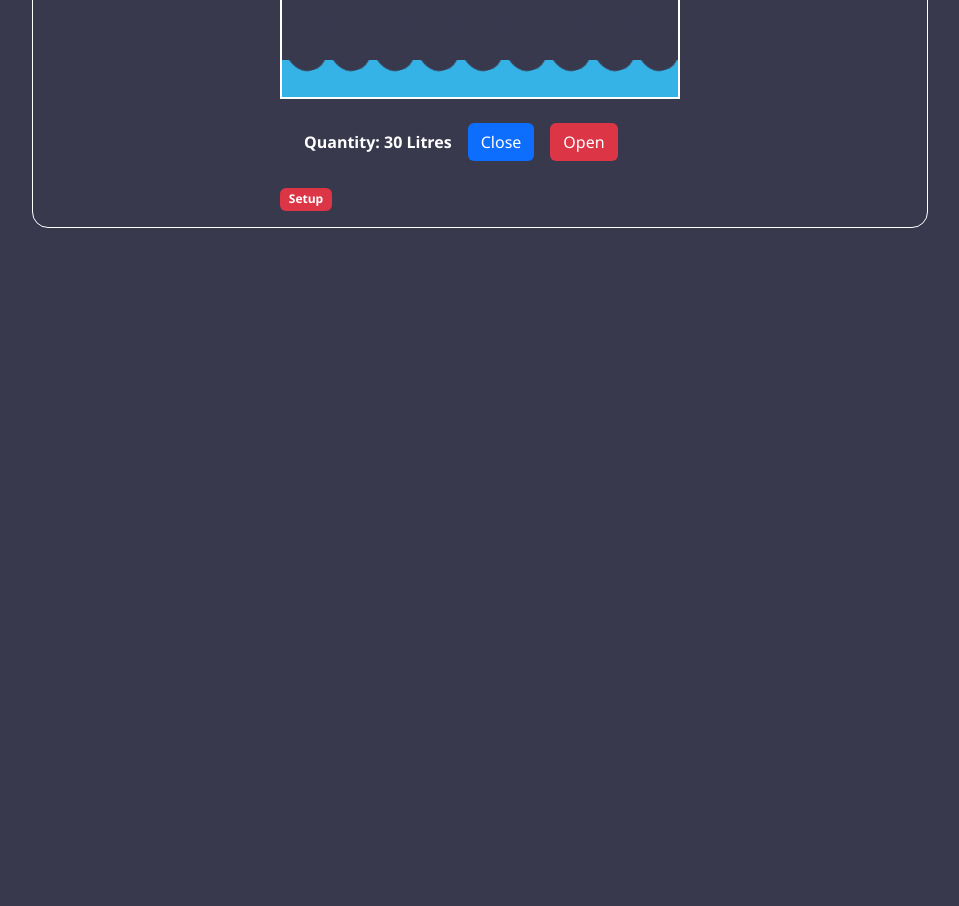
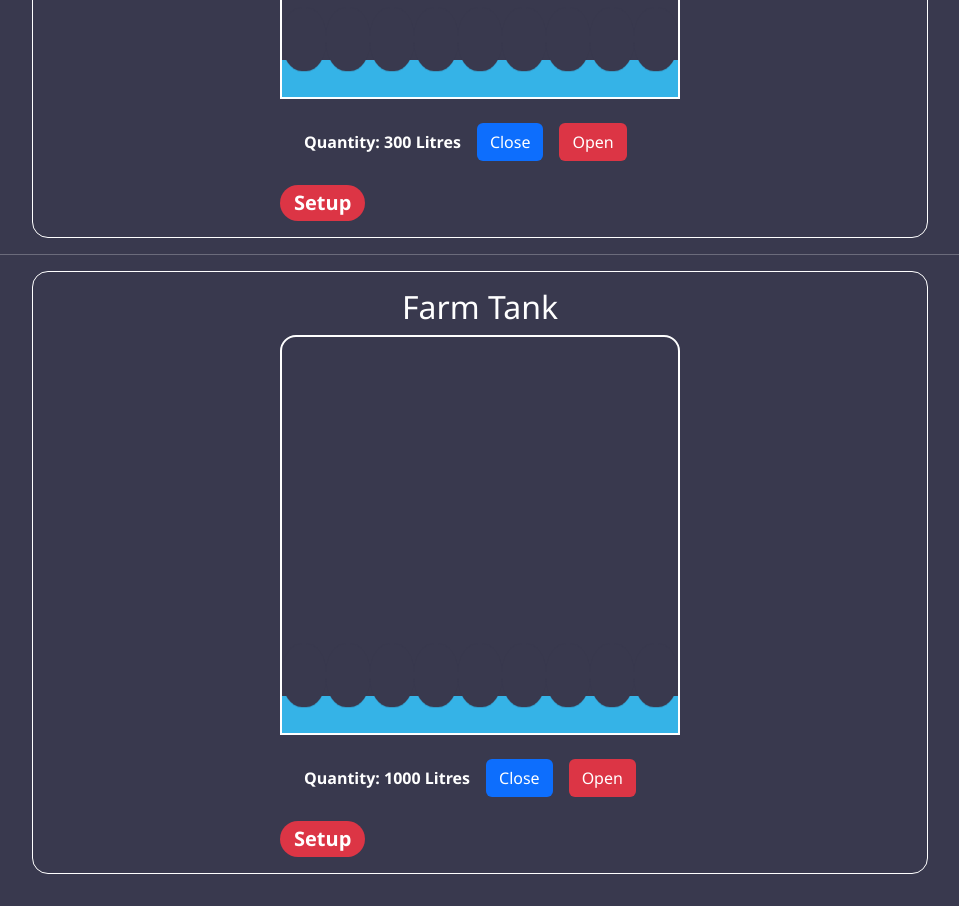
Before and after one commit to JosephMusya/watermanagement, a React (Create React App) app: page / in a window 1280 px wide. Shown: the part 460-1366 px from the top of the page, without its empty margins (160-1119 px from the left). Before the commit the page ends 800 px from the top, so only its background shows below. Built offline with nearby package versions, Linux system fonts and the light colour scheme.

Commit message:
Added more styling and components

```diff
--- a/src/index.css
+++ b/src/index.css
@@ -19,6 +19,7 @@ nav {
     display: flex;
     justify-content: space-around;
     align-items: center;
+    width: 100vw;
 }
 
 nav div strong {
--- a/src/pages/MainPage.js
+++ b/src/pages/MainPage.js
@@ -21,13 +21,38 @@ function MainPage(){
                         </div>
                     </div>
                     <div className={styles.controls}>
-                        <strong>Quantity:&nbsp;<span>30 Litres</span></strong>
+                        <strong>Quantity:&nbsp;<span>300 Litres</span></strong>
                         <button className="btn text-white bg-primary">Close</button>
                         <button className='btn text-white bg-danger'>Open</button>
                     </div>
-                    <Link to='/tank-setup' className='badge bg-danger btn'>Setup</Link>
+                    <Link to='/tank-setup' className='badge bg-danger btn fs-5 rounded-pill'>Setup</Link>
                 </div>
-
+            </div>
+            <hr />
+            <div className={styles.tankElement}>
+                <div>
+                    <h2>Farm Tank</h2>
+                    <div id="tank" className={styles.tank}>
+                    <div id="water-level" className={styles.waterlevel}></div>
+                        <div className={styles.wave}>
+                            <div className={styles.box}></div>
+                            <div className={styles.box}></div>
+                            <div className={styles.box}></div>
+                            <div className={styles.box}></div>
+                            <div className={styles.box}></div>
+                            <div className={styles.box}></div>
+                            <div className={styles.box}></div>
+                            <div className={styles.box}></div>
+                            <div className={styles.box}></div>
+                        </div>
+                    </div>
+                    <div className={styles.controls}>
+                        <strong>Quantity:&nbsp;<span>1000 Litres</span></strong>
+                        <button className="btn text-white bg-primary">Close</button>
+                        <button className='btn text-white bg-danger'>Open</button>
+                    </div>
+                    <Link to='/tank-setup' className='badge bg-danger btn fs-5 rounded-pill'>Setup</Link>
+                </div>
             </div>
         </div>
 
--- a/src/pages/TankStyle.module.css
+++ b/src/pages/TankStyle.module.css
@@ -56,9 +56,6 @@ hr {
 
 .mainPage {
     padding: 2rem;
-    display: flex;
-    justify-content: center;
-    gap: 2rem;
 }
 
 .controls {
@@ -78,6 +75,8 @@ hr {
     width: 70vw;
     aspect-ratio: 1.8;
     border-radius: 1rem;
+    margin-left: auto;
+    margin-right: auto;
 }
 
 h2 {
```
